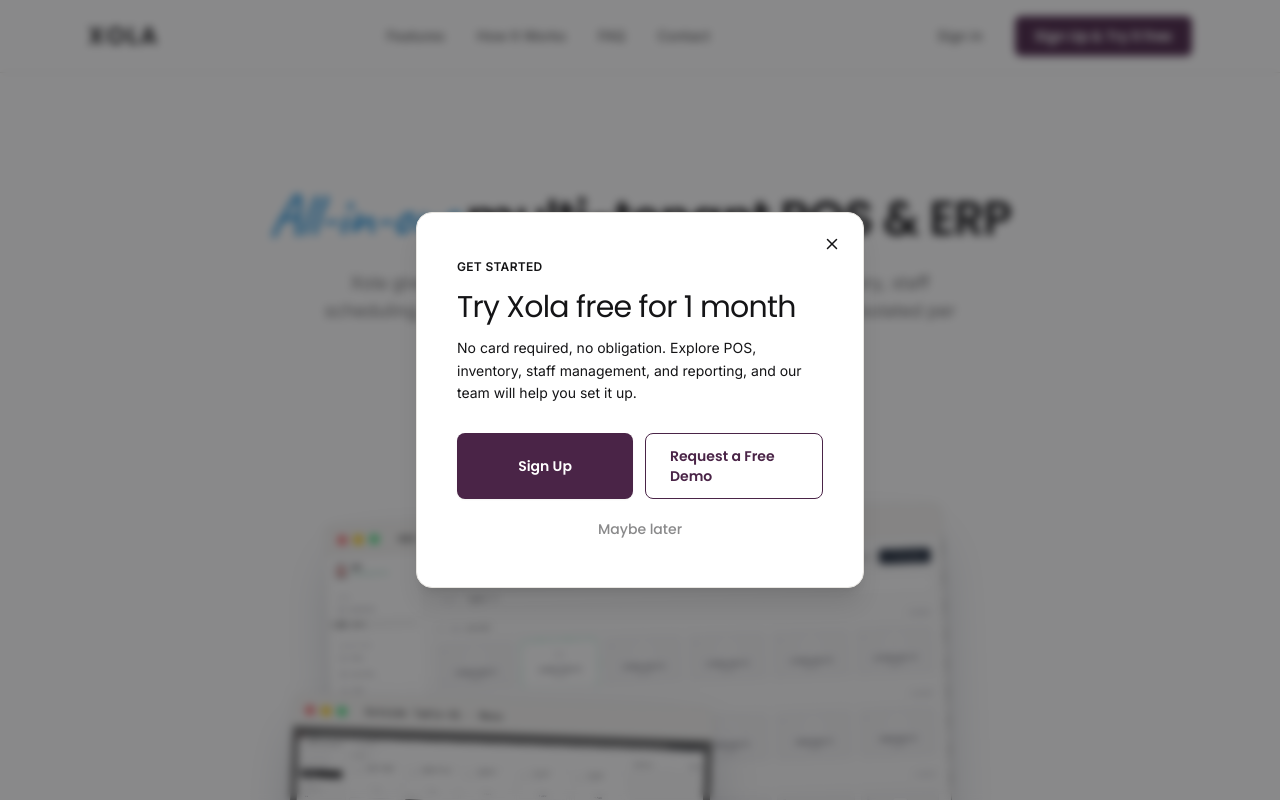
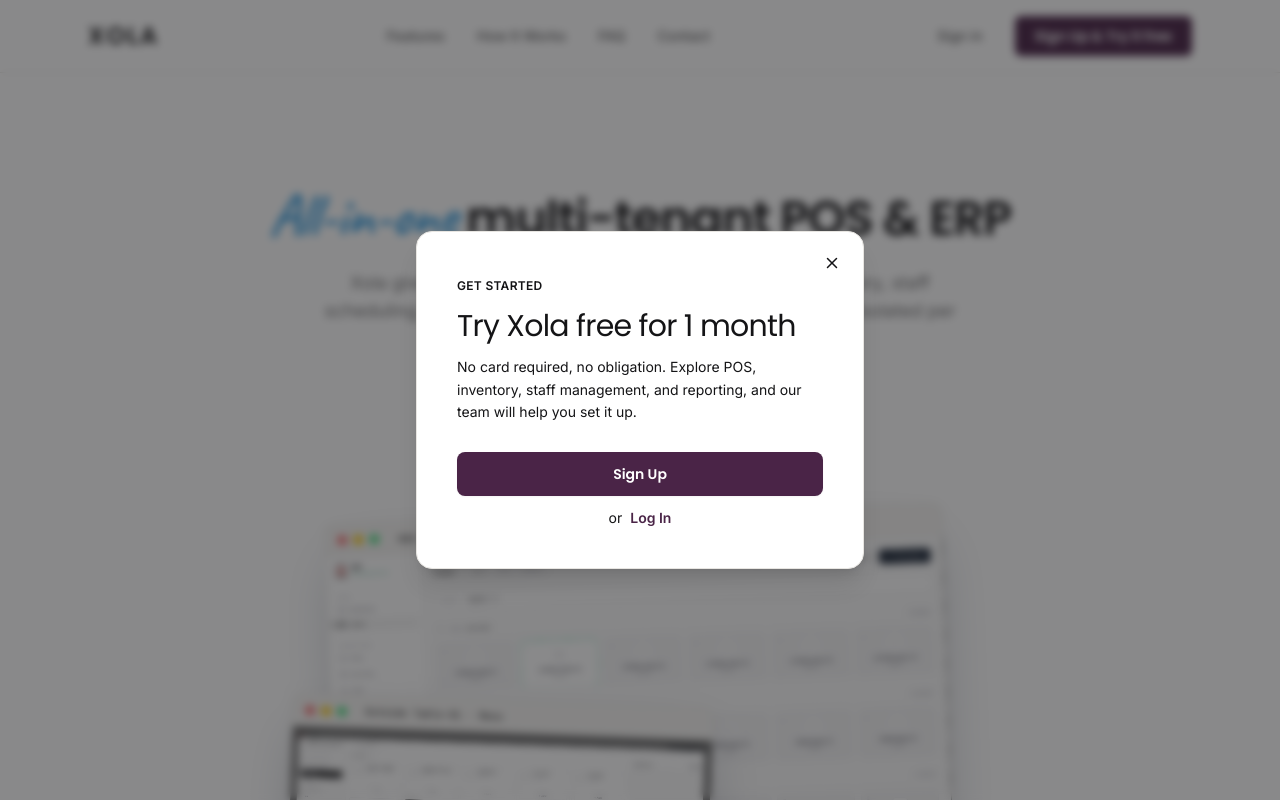
Before and after one commit to bodhiberry/xolacloud, a Next.js app: page / in a window 1280 px wide. Shown: the top 800 px of the page. Built offline with nearby package versions, Linux system fonts and the light colour scheme.

Commit message:
Feat :Faq and welcome modal

```diff
--- a/components/FAQ.tsx
+++ b/components/FAQ.tsx
@@ -23,40 +23,48 @@ function Plus({ size = 18, className = "" }: { size?: number; className?: string
 
 const faqs = [
   {
-    q: "Do you offer a free trial?",
-    a: "Yes! We offer a 1-month free demo account so you can explore Xola POS & ERP and experience its features before subscribing.",
+    q: "What is included in your Restaurant POS & ERP system?",
+    a: "A complete platform covering point of sale, table and order management, inventory and purchasing, kitchen operations, staff management, customer loyalty, reporting, online ordering, and multi-tenant architecture — all from a single login.",
   },
   {
-    q: "What's included in the free demo?",
-    a: "The demo gives you access to Xola's core features, including POS, inventory management, staff management, reporting, and more. Our team will also help you with the initial setup.",
+    q: "Can I manage multiple restaurant locations from one account?",
+    a: "Yes. You can manage one location or hundreds of restaurants from a single login. Every tenant operates in a secure, isolated workspace with complete control over their own data.",
   },
   {
-    q: "Is Xola cloud-based?",
-    a: "Yes. Xola is a fully cloud-based POS & ERP system, allowing you to access your business securely from anywhere with an internet connection.",
+    q: "What can the Point of Sale handle?",
+    a: "Our POS processes orders in seconds with a fast, intuitive interface. It supports dine-in, takeaway, delivery, split bills, discounts, modifiers, and offline operation across any device.",
   },
   {
-    q: "Can I manage multiple branches?",
-    a: "Absolutely. Xola is designed for single restaurants, cafés, multiple branches, and franchises. Manage all your locations from one centralized dashboard.",
+    q: "How does table and order management work?",
+    a: "You can manage tables, reservations, QR ordering, kitchen tickets, and real-time order tracking to deliver a seamless dining experience from start to finish.",
   },
   {
-    q: "Can I access Xola from any device?",
-    a: "Yes. Xola works on desktops, laptops, tablets, and mobile devices through a modern web browser—no software installation required.",
+    q: "Does the system help with inventory and purchasing?",
+    a: "Yes. Track ingredients and stock in real time, automate purchase orders, monitor supplier transactions, reduce waste, and receive low-stock alerts automatically.",
   },
   {
-    q: "Can I migrate from my current POS?",
-    a: "Yes. Our team can help you import your menu, inventory, customers, and other supported business data for a smooth transition.",
+    q: "What kitchen tools are included?",
+    a: "A Kitchen Display System (KDS) streamlines food preparation with order prioritization and real-time communication between the front of house and kitchen.",
   },
   {
-    q: "Do you provide training and support?",
-    a: "Yes. We provide onboarding, training, and ongoing support to ensure you get the most out of Xola.",
+    q: "Can I manage staff schedules and payroll?",
+    a: "Yes. Schedule shifts, assign roles and permissions, track attendance, manage payroll exports, and monitor staff performance, all in one place.",
   },
   {
-    q: "Is my data secure?",
-    a: "Yes. Each business has its own secure workspace with isolated data, regular backups, and role-based access controls to keep your information safe.",
+    q: "Does it support customer loyalty and promotions?",
+    a: "You can build customer profiles, run loyalty points and rewards programs, manage promotions and gift cards, and access full purchase history.",
   },
   {
-    q: "How do I get my free demo account?",
-    a: "Simply contact us or click Request a Free Demo. We'll create your 1-month free demo account so you can explore Xola with no obligation.",
+    q: "What kind of reporting and analytics are available?",
+    a: "Access real-time sales, inventory, customer, and financial reports. Business owners get detailed insights, while administrators can monitor all tenants from one centralized dashboard.",
+  },
+  {
+    q: "Can I accept online orders and multiple payment methods?",
+    a: "Yes. Accept online orders, integrate with delivery platforms, process multiple payment methods, and keep every transaction synchronized in one system.",
+  },
+  {
+    q: "How does the multi-tenant architecture work?",
+    a: "Each restaurant, café, or franchise operates in its own secure, isolated environment, while administrators can manage every tenant, branch, and brand from a single platform.",
   },
 ];
 
--- a/components/WelcomeModal.tsx
+++ b/components/WelcomeModal.tsx
@@ -87,28 +87,23 @@ export default function WelcomeModal() {
         </p>
 
         <div className="mt-7 flex flex-col gap-3">
-          <div className="flex flex-col gap-3 sm:flex-row">
+          <a
+            href="https://app.xolacloud.com/signup"
+            onClick={close}
+            className="inline-flex items-center justify-center rounded-lg bg-plum px-6 py-3 font-display text-sm font-semibold text-white shadow-sm transition hover:opacity-90"
+          >
+            Sign Up
+          </a>
+          <div className="flex items-center justify-center gap-2 text-sm font-body text-char/65">
+            <span>or</span>
             <a
-              href="#signup"
+              href="https://app.xolacloud.com/login"
               onClick={close}
-              className="inline-flex flex-1 items-center justify-center rounded-lg bg-plum px-6 py-3 font-display text-sm font-semibold text-white shadow-sm transition hover:opacity-90"
+              className="font-semibold text-plum hover:underline"
             >
-              Sign Up
-            </a>
-            <a
-              href="#contact"
-              onClick={close}
-              className="inline-flex flex-1 items-center justify-center rounded-lg border border-plum px-6 py-3 font-display text-sm font-semibold text-plum transition hover:bg-plum/5"
-            >
-              Request a Free Demo
+              Log In
             </a>
           </div>
-          <button
-            onClick={close}
-            className="inline-flex items-center justify-center rounded-lg px-6 py-2 font-display text-sm font-medium text-ink/50 transition hover:text-ink"
-          >
-            Maybe later
-          </button>
         </div>
       </div>
     </div>
```
